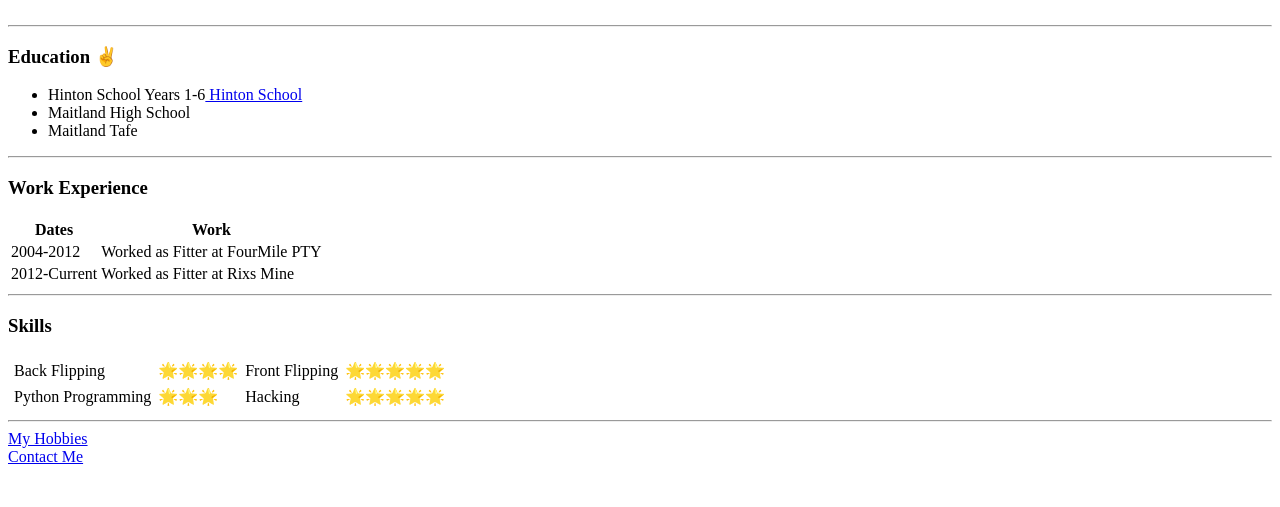
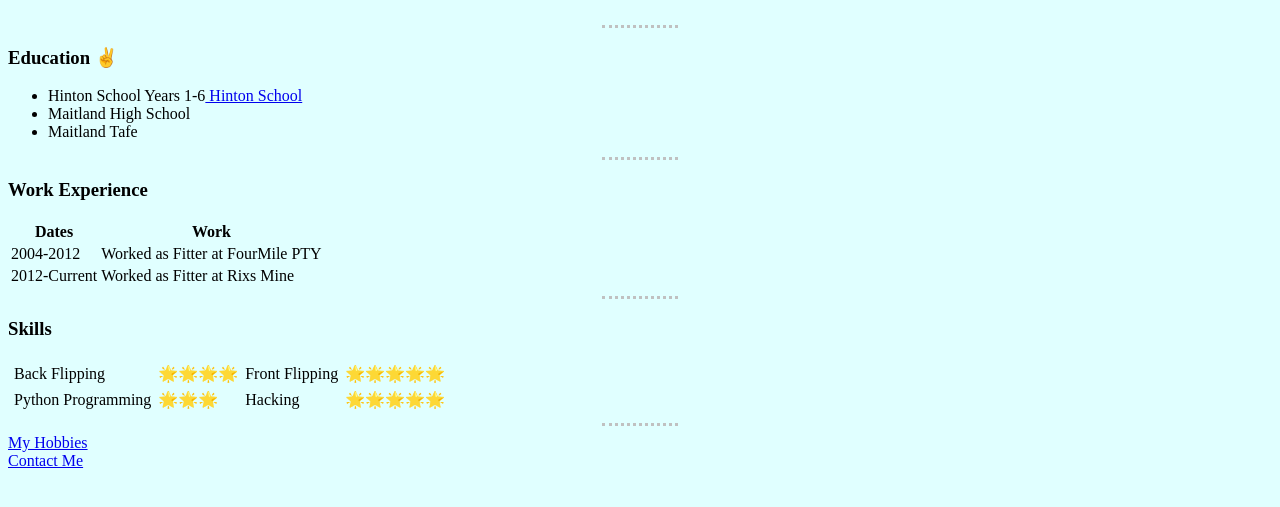
Before and after one commit to burgsamuel/cv, a plain HTML site: page index.html in a window 1280 px wide. Shown: the part 197-704 px from the top of the page. Drawn offline with Linux system fonts and the light colour scheme.

Commit message:
Add files via upload

```diff
--- a/index.html
+++ b/index.html
@@ -4,6 +4,21 @@
 <head>
   <meta charset="utf-8">
   <title>😎Samuel's Page😎</title>
+  <style media="screen">
+
+    body {
+      background-color: lightcyan;
+    }
+
+    hr {
+      border-style: none;
+      border-top-style: dotted;
+      border-color: silver;
+      border-width: 3px;
+      width: 6%;
+    }
+
+  </style>
 </head>
 
 <body>
@@ -18,7 +33,7 @@
     </tr>
   </table>
 
-  <hr />
+  <hr>
   <h3>Education ✌</h3>
   <ul>
     <li>Hinton School Years 1-6<a href="https://hinton-p.schools.nsw.gov.au/"> Hinton School</a></li>
```
